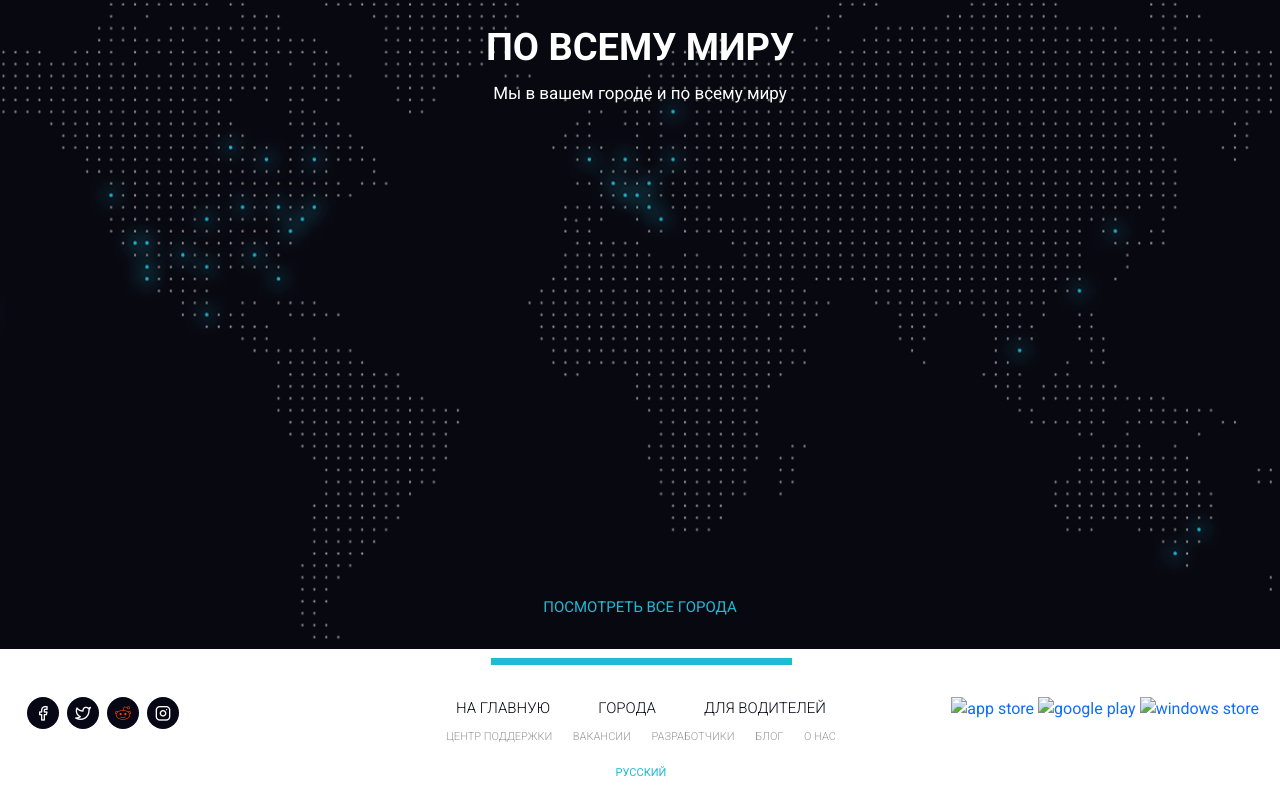
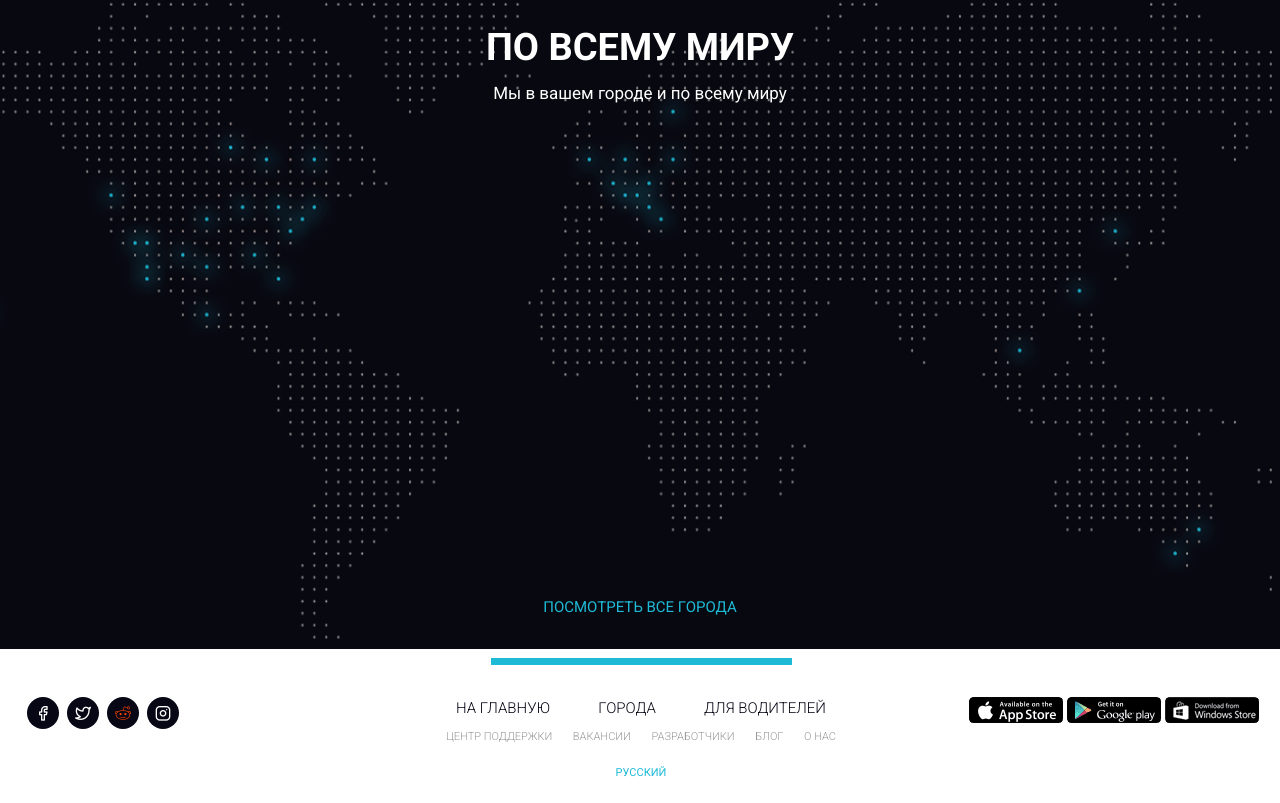
Before and after one commit to Sorini92/sorini92.github.io, a plain HTML site: page index.html in a window 1280 px wide. Shown: the part 4644-5447 px from the top of the page. Drawn offline with Linux system fonts and the light colour scheme; files whose address does not match are found by name.

Commit message:
Update index.html

```diff
--- a/index.html
+++ b/index.html
@@ -347,13 +347,13 @@
 			<div>
 				<div class="footer_store">
 					<a href="#">
-						<img src="/src/img/link1.png" alt="app store">
+						<img src="/img/link1.png" alt="app store">
 					</a>
 					<a href="#">
-						<img src="/src/img/link2.png" alt="google play">
+						<img src="/img/link2.png" alt="google play">
 					</a>
 					<a href="#">
-						<img src="/src/img/link3.png" alt="windows store">
+						<img src="/img/link3.png" alt="windows store">
 					</a>
 				</div>
 			</div>
```
